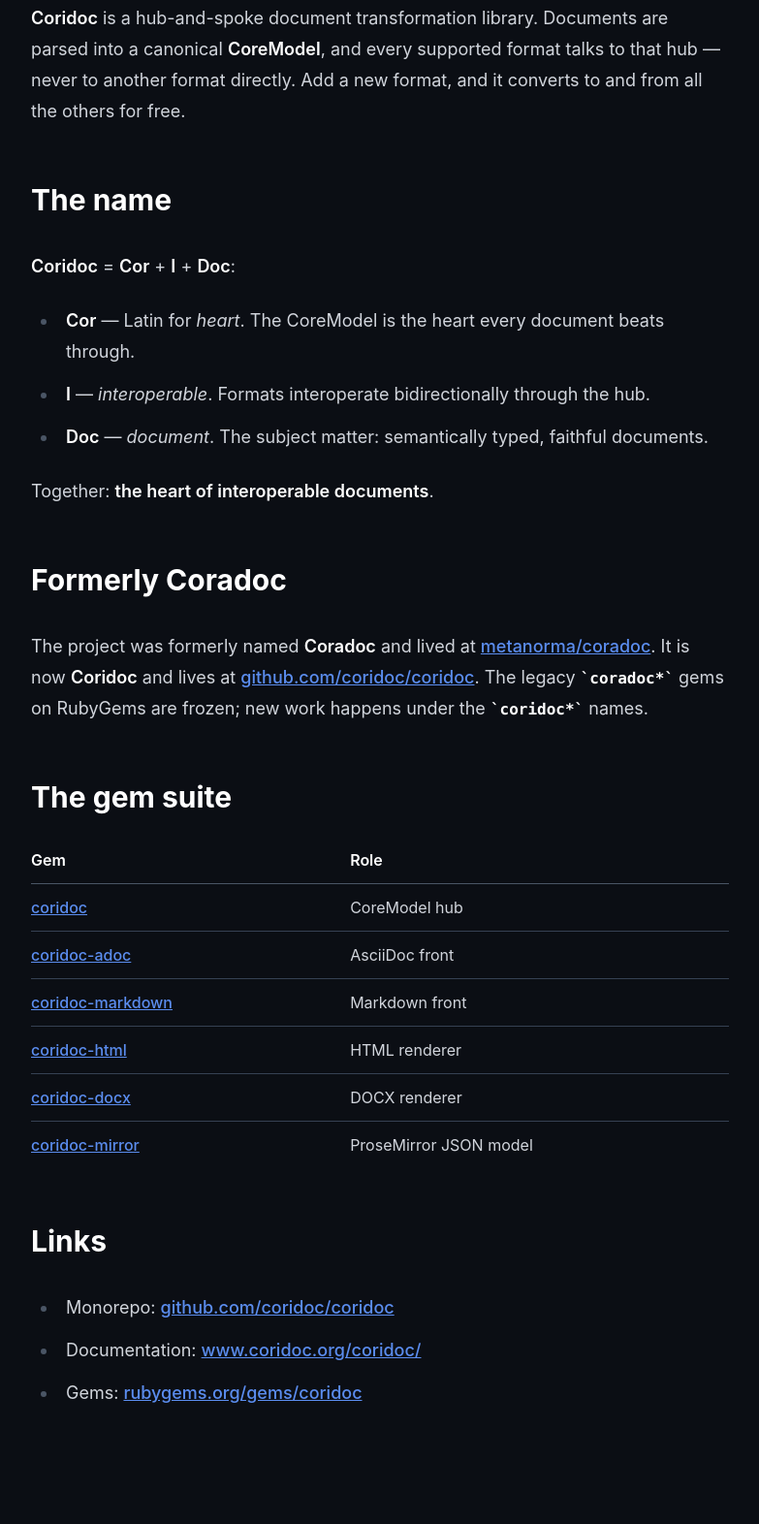
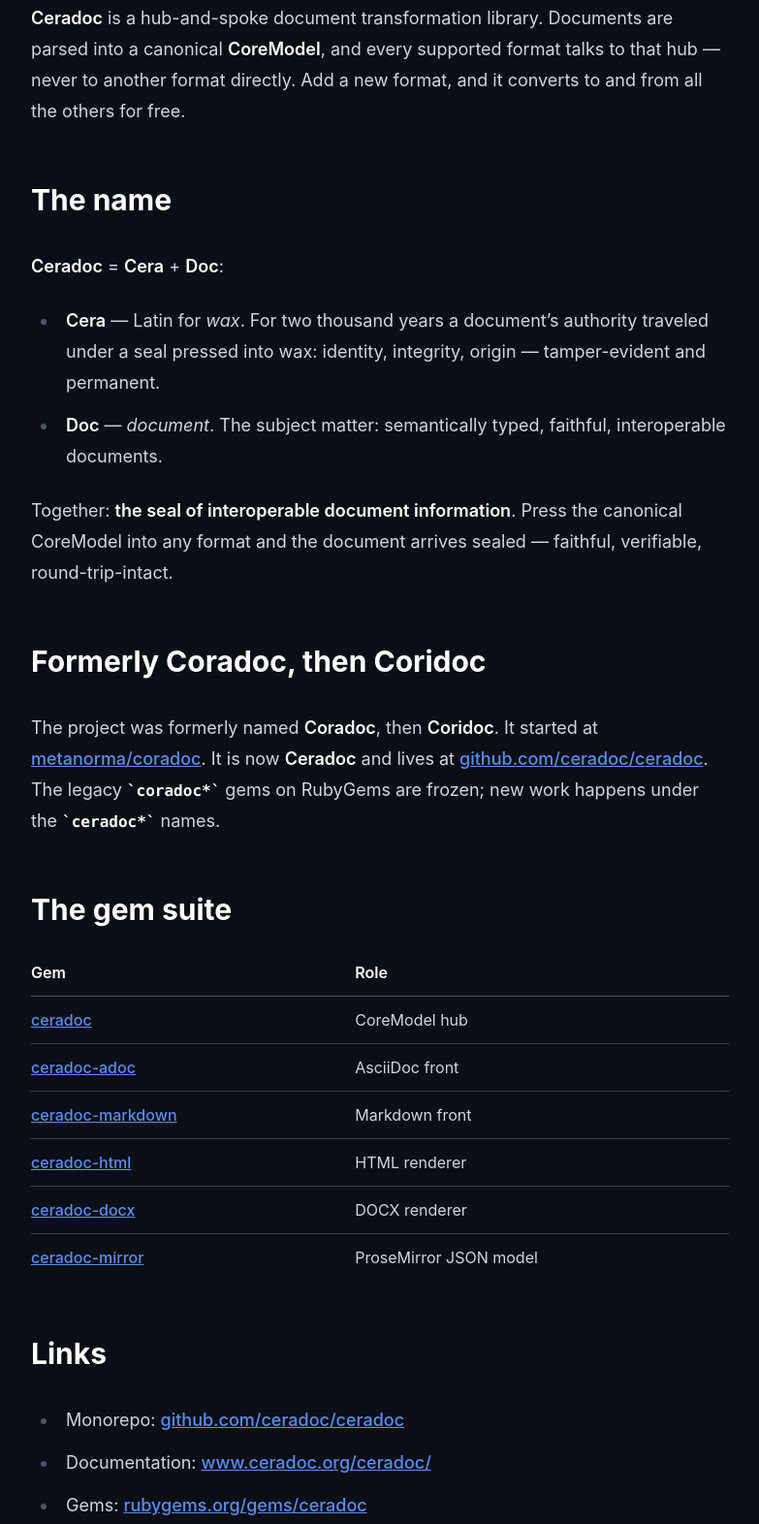
Before and after one commit to ceradoc/ceradoc.github.io, an Astro site: page /about in a window 1280 px wide. Shown: the part 190-1762 px from the top of the page at 97% size, without its empty margins (248-1031 px from the left). Built offline with nearby package versions, Linux system fonts and the light colour scheme; Astro itself is replaced by a stand-in of ours.

Commit message:
Rename site content to Ceradoc with the cera founding story (#3)
Brand, gem matrix, quick-start, rename notice, docs links and lychee
exclusions move to ceradoc; the hero story becomes cera (Latin: wax —
the sealing wax pressed into documents to mark them authentic) + doc:
the seal of interoperable document information. CNAME and Pages cname
point at www.ceradoc.org (DNS already live).

````diff
--- a/astro.config.mjs
+++ b/astro.config.mjs
@@ -5,5 +5,5 @@ import tailwindcss from "@tailwindcss/vite";
 export default defineConfig({
   integrations: [vue()],
   vite: { plugins: [tailwindcss()] },
-  site: "https://www.coridoc.org",
+  site: "https://www.ceradoc.org",
 });
--- a/lychee.toml
+++ b/lychee.toml
@@ -9,6 +9,6 @@ include_verbatim = true
 # The docs subpath is deployed separately (monorepo Pages project);
 # lychee runners intermittently see transient 404s on it.
 exclude = [
-  "^https://www\\.coridoc\\.org",
+  "^https://www\\.ceradoc\\.org",
   "^mailto:",
 ]
--- a/package.json
+++ b/package.json
@@ -1,7 +1,7 @@
 {
-  "name": "coridoc.github.io",
+  "name": "ceradoc.github.io",
   "version": "1.0.0",
-  "description": "Coridoc — the heart of interoperable documents",
+  "description": "Ceradoc — the heart of interoperable documents",
   "type": "module",
   "scripts": {
     "dev": "astro dev",
--- a/src/layouts/Base.astro
+++ b/src/layouts/Base.astro
@@ -8,7 +8,7 @@ interface Props {
 
 const {
   title,
-  description = "Coridoc — a hub-and-spoke document transformation library. Parse AsciiDoc and Markdown, harmonize through a canonical CoreModel, render HTML, DOCX and more — bidirectionally.",
+  description = "Ceradoc — a hub-and-spoke document transformation library. Parse AsciiDoc and Markdown, harmonize through a canonical CoreModel, render HTML, DOCX and more — bidirectionally.",
 } = Astro.props;
 ---
 
@@ -33,8 +33,8 @@ const {
           <a href="/guide/architecture" class="text-dim hover:text-ink">Architecture</a>
           <a href="/blog/" class="text-dim hover:text-ink">Blog</a>
           <a href="/about" class="text-dim hover:text-ink">About</a>
-          <a href="https://www.coridoc.org/coridoc/" class="text-dim hover:text-ink">Docs</a>
-          <a href="https://github.com/coridoc/coridoc" class="text-dim hover:text-ink">GitHub</a>
+          <a href="https://www.ceradoc.org/ceradoc/" class="text-dim hover:text-ink">Docs</a>
+          <a href="https://github.com/ceradoc/ceradoc" class="text-dim hover:text-ink">GitHub</a>
         </div>
       </nav>
     </header>
@@ -47,11 +47,11 @@ const {
         — the heart of interoperable documents
       </p>
       <p class="mt-2">
-        <a href="https://github.com/coridoc/coridoc" class="text-flow hover:underline">Monorepo</a>
+        <a href="https://github.com/ceradoc/ceradoc" class="text-flow hover:underline">Monorepo</a>
         <span class="mx-2">·</span>
-        <a href="https://www.coridoc.org/coridoc/" class="text-flow hover:underline">Documentation</a>
+        <a href="https://www.ceradoc.org/ceradoc/" class="text-flow hover:underline">Documentation</a>
         <span class="mx-2">·</span>
-        <a href="https://rubygems.org/gems/coridoc" class="text-flow hover:underline">RubyGems</a>
+        <a href="https://rubygems.org/gems/ceradoc" class="text-flow hover:underline">RubyGems</a>
         <span class="mx-2">·</span>
         MIT licensed
       </p>
--- a/src/layouts/Markdown.astro
+++ b/src/layouts/Markdown.astro
@@ -9,7 +9,7 @@ const { frontmatter } = Astro.props;
 ---
 
 <Base
-  title={frontmatter.title ? `${frontmatter.title} — Coridoc` : "Coridoc"}
+  title={frontmatter.title ? `${frontmatter.title} — Ceradoc` : "Ceradoc"}
   description={frontmatter.description}
 >
   <main class="mx-auto max-w-3xl px-6 py-12">
--- a/src/pages/about.md
+++ b/src/pages/about.md
@@ -1,50 +1,51 @@
 ---
 layout: ../layouts/Markdown.astro
 title: About
-description: Coridoc — the heart of interoperable documents. Formerly Coradoc.
+description: Ceradoc — the seal of interoperable document information. Formerly Coridoc.
 ---
 
-# About Coridoc
+# About Ceradoc
 
-**Coridoc** is a hub-and-spoke document transformation library. Documents are
+**Ceradoc** is a hub-and-spoke document transformation library. Documents are
 parsed into a canonical **CoreModel**, and every supported format talks to that
 hub — never to another format directly. Add a new format, and it converts to
 and from all the others for free.
 
 ## The name
 
-**Coridoc** = **Cor** + **I** + **Doc**:
+**Ceradoc** = **Cera** + **Doc**:
 
-- **Cor** — Latin for *heart*. The CoreModel is the heart every document beats
-  through.
-- **I** — *interoperable*. Formats interoperate bidirectionally through the
-  hub.
-- **Doc** — *document*. The subject matter: semantically typed, faithful
-  documents.
+- **Cera** — Latin for *wax*. For two thousand years a document's authority
+  traveled under a seal pressed into wax: identity, integrity, origin —
+  tamper-evident and permanent.
+- **Doc** — *document*. The subject matter: semantically typed, faithful,
+  interoperable documents.
 
-Together: **the heart of interoperable documents**.
+Together: **the seal of interoperable document information**. Press the
+canonical CoreModel into any format and the document arrives sealed —
+faithful, verifiable, round-trip-intact.
 
-## Formerly Coradoc
+## Formerly Coradoc, then Coridoc
 
-The project was formerly named **Coradoc** and lived at
-[metanorma/coradoc](https://github.com/metanorma/coradoc). It is now **Coridoc**
-and lives at [github.com/coridoc/coridoc](https://github.com/coridoc/coridoc).
+The project was formerly named **Coradoc**, then **Coridoc**. It started at
+[metanorma/coradoc](https://github.com/metanorma/coradoc). It is now **Ceradoc**
+and lives at [github.com/ceradoc/ceradoc](https://github.com/ceradoc/ceradoc).
 The legacy `coradoc*` gems on RubyGems are frozen; new work happens under the
-`coridoc*` names.
+`ceradoc*` names.
 
 ## The gem suite
 
 | Gem | Role |
 |-----------|---------------------------------------------|
-| [coridoc](https://rubygems.org/gems/coridoc) | CoreModel hub |
-| [coridoc-adoc](https://rubygems.org/gems/coridoc-adoc) | AsciiDoc front |
-| [coridoc-markdown](https://rubygems.org/gems/coridoc-markdown) | Markdown front |
-| [coridoc-html](https://rubygems.org/gems/coridoc-html) | HTML renderer |
-| [coridoc-docx](https://rubygems.org/gems/coridoc-docx) | DOCX renderer |
-| [coridoc-mirror](https://rubygems.org/gems/coridoc-mirror) | ProseMirror JSON model |
+| [ceradoc](https://rubygems.org/gems/ceradoc) | CoreModel hub |
+| [ceradoc-adoc](https://rubygems.org/gems/ceradoc-adoc) | AsciiDoc front |
+| [ceradoc-markdown](https://rubygems.org/gems/ceradoc-markdown) | Markdown front |
+| [ceradoc-html](https://rubygems.org/gems/ceradoc-html) | HTML renderer |
+| [ceradoc-docx](https://rubygems.org/gems/ceradoc-docx) | DOCX renderer |
+| [ceradoc-mirror](https://rubygems.org/gems/ceradoc-mirror) | ProseMirror JSON model |
 
 ## Links
 
-- Monorepo: [github.com/coridoc/coridoc](https://github.com/coridoc/coridoc)
-- Documentation: [www.coridoc.org/coridoc/](https://www.coridoc.org/coridoc/)
-- Gems: [rubygems.org/gems/coridoc](https://rubygems.org/gems/coridoc)
+- Monorepo: [github.com/ceradoc/ceradoc](https://github.com/ceradoc/ceradoc)
+- Documentation: [www.ceradoc.org/ceradoc/](https://www.ceradoc.org/ceradoc/)
+- Gems: [rubygems.org/gems/ceradoc](https://rubygems.org/gems/ceradoc)
--- a/src/pages/blog/index.astro
+++ b/src/pages/blog/index.astro
@@ -16,7 +16,7 @@ const posts = Object.entries(modules)
   );
 ---
 
-<Base title="Blog — Coridoc">
+<Base title="Blog — Ceradoc">
   <main class="mx-auto max-w-3xl px-6 py-12">
     <h1 class="mb-8 text-3xl font-bold tracking-tight">Blog</h1>
     {
--- a/src/pages/guide/getting-started.md
+++ b/src/pages/guide/getting-started.md
@@ -1,12 +1,12 @@
 ---
 layout: ../../layouts/Markdown.astro
 title: Getting started
-description: Install the Coridoc gems and parse your first document into the CoreModel.
+description: Install the Ceradoc gems and parse your first document into the CoreModel.
 ---
 
 # Getting started
 
-Coridoc turns documents into a canonical **CoreModel** and back. This guide
+Ceradoc turns documents into a canonical **CoreModel** and back. This guide
 walks through installing the gems and running your first conversion.
 
 ## Install
@@ -15,21 +15,21 @@ The hub gem is pulled in automatically by the fronts and renderers. To work
 with AsciiDoc:
 
 ```console
-$ gem install coridoc-adoc
+$ gem install ceradoc-adoc
 ```
 
 To also render HTML and DOCX:
 
 ```console
-$ gem install coridoc-html coridoc-docx
+$ gem install ceradoc-html ceradoc-docx
 ```
 
 ## Parse a document into the CoreModel
 
-The `coridoc` CLI parses a source document into the canonical CoreModel:
+The `ceradoc` CLI parses a source document into the canonical CoreModel:
 
 ```console
-$ coridoc parse document.adoc --to core
+$ ceradoc parse document.adoc --to core
 ```
 
 This produces the harmonized CoreModel representation of the document —
@@ -41,7 +41,7 @@ source format.
 Once a document is in the CoreModel, any registered renderer can consume it:
 
 ```console
-$ coridoc render document.adoc --to html
+$ ceradoc render document.adoc --to html
 ```
 
 ## Using the library from Ruby
@@ -49,10 +49,10 @@ $ coridoc render document.adoc --to html
 End-to-end conversion routes through the hub:
 
 ```ruby
-require "coridoc"
+require "ceradoc"
 
-core = Coridoc.parse(text, format: :asciidoc)  # source -> CoreModel
-html = Coridoc.serialize(core, to: :html)      # CoreModel -> target
+core = Ceradoc.parse(text, format: :asciidoc)  # source -> CoreModel
+html = Ceradoc.serialize(core, to: :html)      # CoreModel -> target
 ```
 
 ## What next?
@@ -60,4 +60,4 @@ html = Coridoc.serialize(core, to: :html)      # CoreModel -> target
 - [Hub-and-spoke architecture](/guide/architecture) — how parse → CoreModel →
   render works, and what bidirectional ToCoreModel/FromCoreModel transformers
   do.
-- [About Coridoc](/about) — the name, the rename history, and the gem suite.
+- [About Ceradoc](/about) — the name, the rename history, and the gem suite.
--- a/src/pages/index.astro
+++ b/src/pages/index.astro
@@ -4,54 +4,54 @@ import CopyCommand from "../components/CopyCommand.vue";
 
 const gems = [
   {
-    name: "coridoc",
+    name: "ceradoc",
     role: "CoreModel hub — the canonical document model every format passes through",
   },
   {
-    name: "coridoc-adoc",
+    name: "ceradoc-adoc",
     role: "AsciiDoc front — parse to CoreModel, rebuild from CoreModel",
   },
   {
-    name: "coridoc-markdown",
+    name: "ceradoc-markdown",
     role: "Markdown front — parse to CoreModel, rebuild from CoreModel",
   },
   {
-    name: "coridoc-html",
+    name: "ceradoc-html",
     role: "HTML renderer — render the CoreModel to HTML",
   },
   {
-    name: "coridoc-docx",
+    name: "ceradoc-docx",
     role: "DOCX renderer — render the CoreModel to OOXML",
   },
   {
-    name: "coridoc-mirror",
+    name: "ceradoc-mirror",
     role: "ProseMirror-compatible JSON document model",
   },
 ];
 ---
 
-<Base title="Coridoc — the heart of interoperable documents">
+<Base title="Ceradoc — the seal of interoperable document information">
   <section class="mx-auto max-w-4xl px-6 py-20 text-center">
     <h1
-      class="bg-gradient-to-r from-heart via-spark to-flow bg-clip-text text-5xl font-bold tracking-tight text-transparent md:text-7xl"
+      class="bg-gradient-to-r from-seal via-spark to-flow bg-clip-text text-5xl font-bold tracking-tight text-transparent md:text-7xl"
     >
-      Coridoc
+      Ceradoc
     </h1>
     <p class="mx-auto mt-6 max-w-2xl text-lg leading-relaxed text-dim">
-      <span class="font-semibold text-ink">Cor</span> is Latin for
-      <i>heart</i>, <span class="font-semibold text-ink">I</span> is
-      <i>interoperable</i>, <span class="font-semibold text-ink">Doc</span> is
-      <i>document</i> — the heart of interoperable documents.
+      <span class="font-semibold text-ink">Cera</span> is Latin for
+      <i>wax</i> — the sealing wax pressed into documents to mark them
+      authentic — and <span class="font-semibold text-ink">Doc</span> is
+      <i>document</i>: the seal of interoperable document information.
     </p>
     <div class="mt-8 flex flex-wrap justify-center gap-4">
       <a
         href="/guide/getting-started"
-        class="rounded-lg bg-gradient-to-r from-heart to-spark px-6 py-3 font-semibold text-[#14100e] transition hover:brightness-110"
+        class="rounded-lg bg-gradient-to-r from-seal to-spark px-6 py-3 font-semibold text-[#14100e] transition hover:brightness-110"
       >
         Get started
       </a>
       <a
-        href="https://github.com/coridoc/coridoc"
+        href="https://github.com/ceradoc/ceradoc"
         class="rounded-lg border border-line px-6 py-3 font-medium text-ink transition hover:border-dim"
       >
         Source on GitHub
@@ -60,10 +60,10 @@ const gems = [
 
     <div class="mt-14 grid gap-4 text-left md:grid-cols-3">
       <div class="rounded-xl border border-line bg-panel p-5">
-        <p class="text-2xl font-bold tracking-tight text-heart">Cor</p>
+        <p class="text-2xl font-bold tracking-tight text-seal">Cera</p>
         <p class="mt-1 text-sm leading-relaxed text-dim">
-          Latin — <i>the heart</i>. The canonical CoreModel every format passes
-          through.
+          Latin — <i>the sealing wax</i>. Pressed once, a document stays
+          authentic wherever it travels.
         </p>
       </div>
       <div class="rounded-xl border border-line bg-panel p-5">
@@ -132,8 +132,8 @@ const gems = [
       Install an AsciiDoc front and parse a document into the CoreModel.
     </p>
     <div class="flex flex-col gap-2 rounded-xl border border-line bg-panel p-5 font-mono text-sm">
-      <CopyCommand client:visible command="gem install coridoc-adoc" />
-      <CopyCommand client:visible command="coridoc parse document.adoc --to core" />
+      <CopyCommand client:visible command="gem install ceradoc-adoc" />
+      <CopyCommand client:visible command="ceradoc parse document.adoc --to core" />
     </div>
   </section>
 
@@ -147,7 +147,7 @@ const gems = [
     <div class="flex flex-wrap items-center justify-center gap-3 rounded-xl border border-line bg-panel px-6 py-8 font-mono text-sm">
       <span class="rounded-lg border border-line bg-night px-4 py-2">AsciiDoc</span>
       <span class="text-dim">⇄</span>
-      <span class="rounded-lg border border-heart bg-night px-4 py-2 font-semibold text-spark">CoreModel</span>
+      <span class="rounded-lg border border-seal bg-night px-4 py-2 font-semibold text-spark">CoreModel</span>
       <span class="text-dim">⇄</span>
       <span class="rounded-lg border border-line bg-night px-4 py-2">Markdown</span>
       <span class="text-dim">⇄</span>
@@ -169,16 +169,16 @@ const gems = [
         <a
           href="https://github.com/metanorma/coradoc"
           class="text-flow hover:underline">metanorma/coradoc</a
-        >. It is now <span class="font-semibold text-ink">Coridoc</span>, living
+        >. It is now <span class="font-semibold text-ink">Ceradoc</span>, living
         at
-        <a href="https://github.com/coridoc/coridoc" class="text-flow hover:underline"
-          >github.com/coridoc/coridoc</a
+        <a href="https://github.com/ceradoc/ceradoc" class="text-flow hover:underline"
+          >github.com/ceradoc/ceradoc</a
         >. Legacy <code class="rounded bg-night px-1.5 py-0.5 font-mono text-ink">coradoc*</code>
         gems on RubyGems are frozen — use the
-        <code class="rounded bg-night px-1.5 py-0.5 font-mono text-ink">coridoc*</code>
+        <code class="rounded bg-night px-1.5 py-0.5 font-mono text-ink">ceradoc*</code>
         gems above. Full documentation:
-        <a href="https://www.coridoc.org/coridoc/" class="text-flow hover:underline"
-          >www.coridoc.org/coridoc/</a
+        <a href="https://www.ceradoc.org/ceradoc/" class="text-flow hover:underline"
+          >www.ceradoc.org/ceradoc/</a
         >.
       </p>
     </div>
--- a/src/styles/global.css
+++ b/src/styles/global.css
@@ -7,7 +7,7 @@
   --color-line: #232a3a;
   --color-ink: #e8ecf4;
   --color-dim: #8b95a8;
-  --color-heart: #e0524d;
+  --color-seal: #e0524d;
   --color-spark: #f2a541;
   --color-flow: #5b8def;
   --color-leaf: #3fb68b;
@@ -18,7 +18,7 @@ html {
 }
 
 ::selection {
-  background-color: var(--color-heart);
+  background-color: var(--color-seal);
   color: #14100e;
 }
 
````
Also changed, not shown: src/pages/guide/architecture.md (+8 -8 lines), public/favicon.svg, 2 other files.
